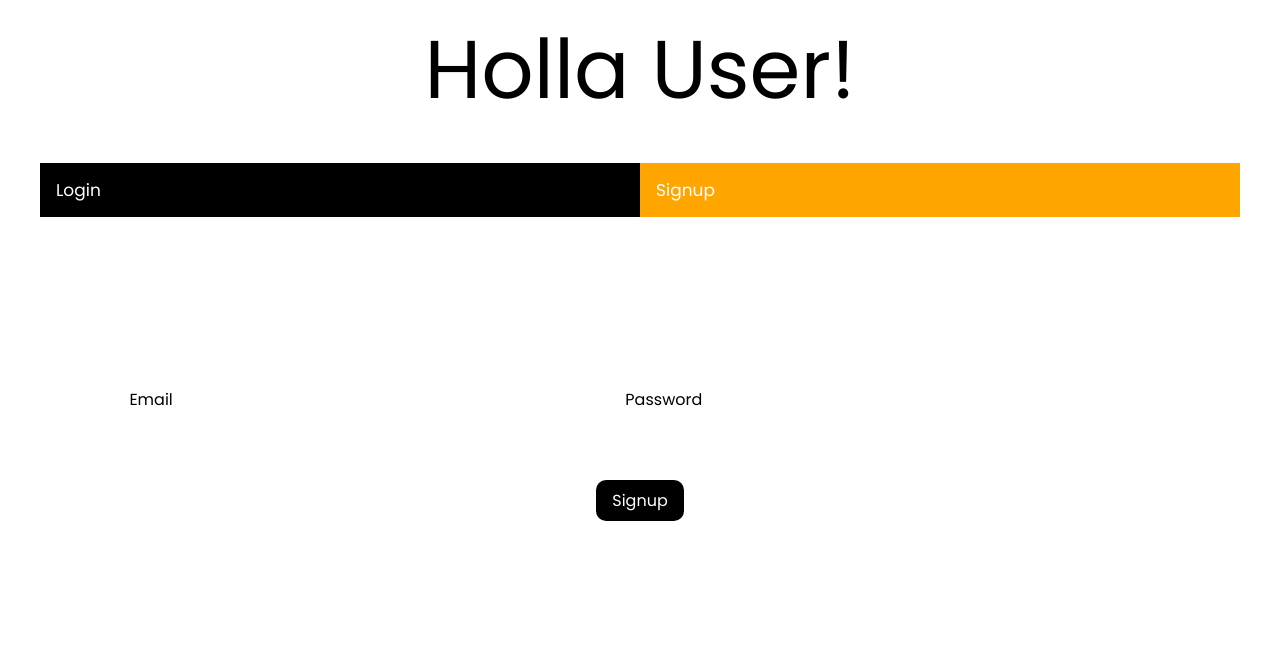
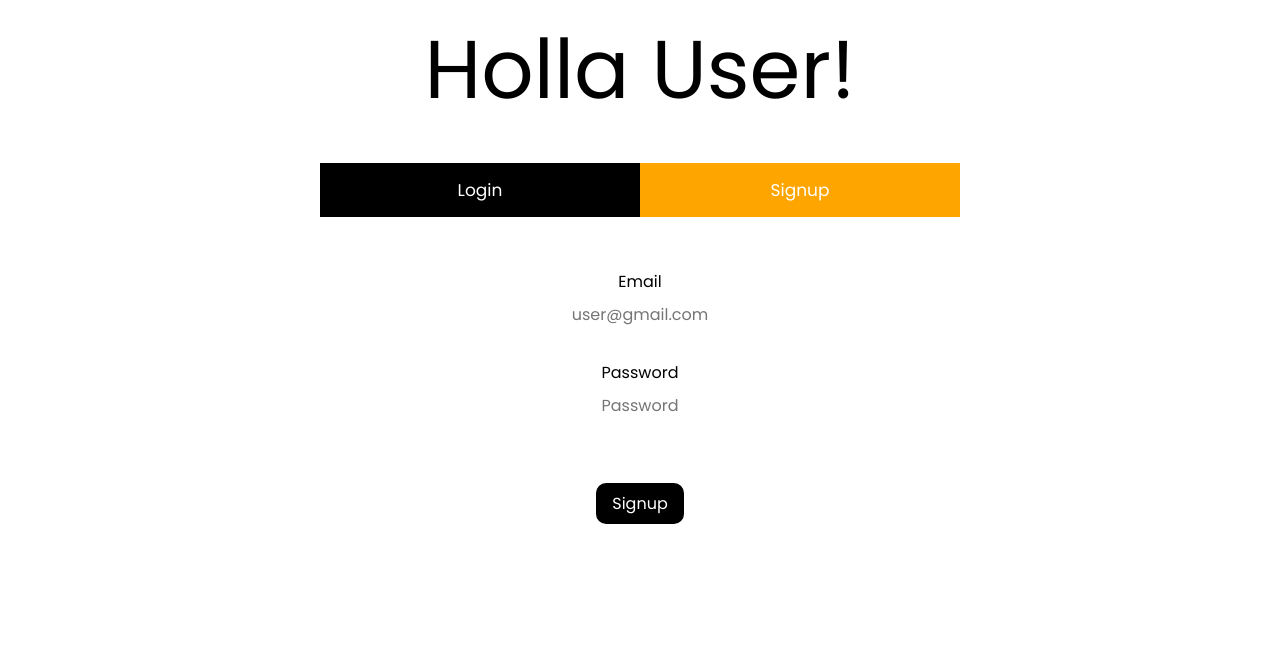
Before and after one commit to PranavPrakasan07/OrderPizza, a PHP site: page /pages/login.php in a window 1280 px wide. Shown: the top 652 px of the page. Run offline with PHP 8.4, Linux system fonts and the light colour scheme; some libraries are stand-ins or nearby versions.

Commit message:
Added signin, UI tweeks in Login page

```diff
--- a/css/login.css
+++ b/css/login.css
@@ -4,6 +4,7 @@
     display:flex;
     flex-direction: row;
     align-items: center;
+    width: 50vw;
     margin: 32px;
 }
 
@@ -15,10 +16,10 @@
     outline: none;
     cursor:pointer;
     align-items: center;
-    display: flex;
+    display:block;
     padding: 14px 16px;
     font-size: 17px;
-    width: 50%;
+    width: 25vw;
 }
 
 .tablink:hover {
@@ -31,11 +32,23 @@
     color: black;
     display: none;
     width: fit-content;
-    padding: 100px 20px;
+    padding: 20px 20px;
     height: 100%;
-    margin: 32px;
+    margin: 4px 16px 4px 16px;
+
 }
 
 label{
     font-size: 16px;
 }
+
+.form_input{
+    border-color: black;
+    border: 2px;
+    margin: 4px 16px 4px 16px;
+    text-align: center;
+    padding: 4px 16px 4px 16px;
+    font-size: 16px;
+    border-radius: 25px;
+    font-family: 'Poppins', sans-serif;
+}
--- a/css/main.css
+++ b/css/main.css
@@ -189,7 +189,7 @@ a {
     margin: 0px 16px 0px 16px;
 }
 
-input {
+.footer_input {
     padding: 4px 16px 4px 16px;
     font-family: 'Poppins', sans-serif;
     border: 0px;
--- a/index.php
+++ b/index.php
@@ -246,7 +246,7 @@
                     <br>
 
                     <div class="subscribe">
-                        <input type="email" name="email" placeholder="me@gmail.com">
+                        <input class="footer_input" type="email" name="email" placeholder="me@gmail.com">
                     </div>
 
                 </div>
--- a/js/auth.js
+++ b/js/auth.js
@@ -18,8 +18,6 @@ function signup() {
 
     var userEmail = document.getElementById('email').value;
     var userPassword = document.getElementById('password').value;
-
-    window.alert(userEmail + userPassword);
 
     firebase.auth().createUserWithEmailAndPassword(userEmail, userPassword)
         .then((userCredential) => {
@@ -44,13 +42,11 @@ function signin() {
     var userEmail = document.getElementById('email').value;
     var userPassword = document.getElementById('password').value;
 
-    window.alert(userEmail + userPassword);
-
     firebase.auth().signInWithEmailAndPassword(userEmail, userPassword)
         .then((userCredential) => {
             // Signed in
             var user = userCredential.user;
-            window.alert(user);
+            window.alert(user.uid);
         })
         .catch((error) => {
             var errorCode = error.code;
--- a/pages/login.php
+++ b/pages/login.php
@@ -11,6 +11,7 @@
     <title></title>
     <meta name="description" content="">
     <meta name="viewport" content="width=device-width, initial-scale=1">
+
     <link rel="stylesheet" href="../css/main.css">
     <link rel="stylesheet" href="../css/login.css">
     <link rel="stylesheet" href="../css/navbar.css">
@@ -26,27 +27,33 @@
     <center>
         <p class="title_header">Holla User!</p>
 
-
         <div class="tab_buttons">
             <div class="tablink" onclick="openPage('Login', this)">Login</div>
             <div class="tablink" onclick="openPage('Signup', this)" id="defaultOpen">Signup</div>
         </div>
 
         <div id="Login" class="tabcontent">
-            <h3>Home</h3>
-            <p>Home is where the heart is..</p>
+            <label for="email">Email</label><br>
+            <input class="form_input" type="email" name="email" id="email" placeholder="user@gmail.com"><br><br>
+
+            <label for="password">Password</label><br>
+            <input class="form_input" type="password" name="password" id="password" placeholder="Password"><br><br>
+
+            <div class="black_button" onclick="signin()">Login</div>
+
         </div>
 
         <div id="Signup" class="tabcontent">
-            <label for="email">Email</label>
-            <input type="email" name="email" id="email">
+            <label for="email">Email</label><br>
+            <input class="form_input" type="email" name="email" id="email" placeholder="user@gmail.com"><br><br>
 
-            <label for="password">Password</label>
-            <input type="password" name="password" id="password">
+            <label for="password">Password</label><br>
+            <input class="form_input" type="password" name="password" id="password" placeholder="Password"><br><br>
 
             <div class="black_button" onclick="signup()">Signup</div>
 
         </div>
+
 
     </center>
 
@@ -88,7 +95,6 @@
         };
 
         firebase.initializeApp(firebaseConfig);
-
     </script>
 
     <script src="../js/auth.js"></script>
```
